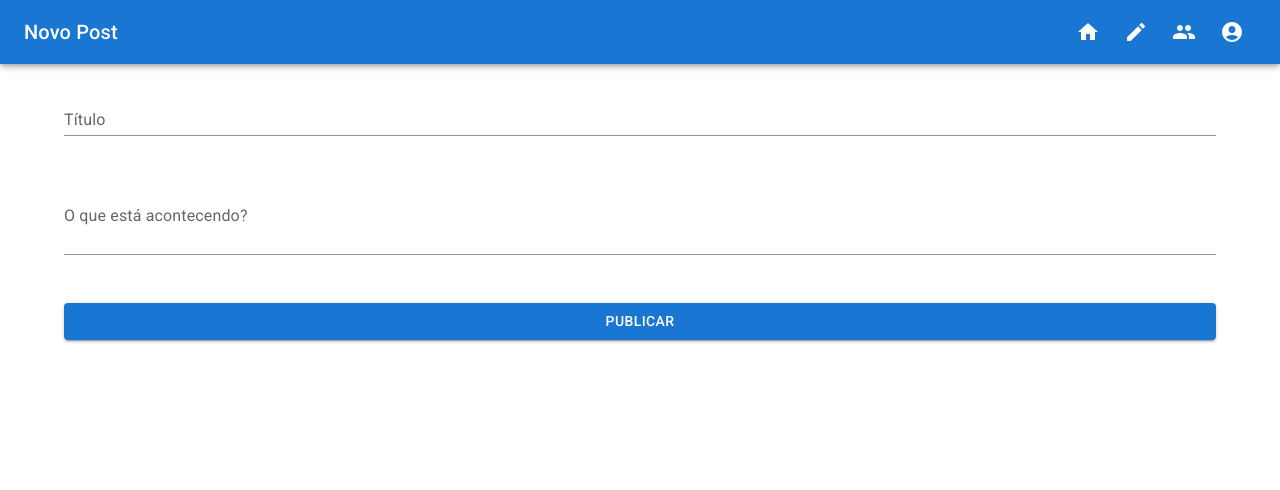
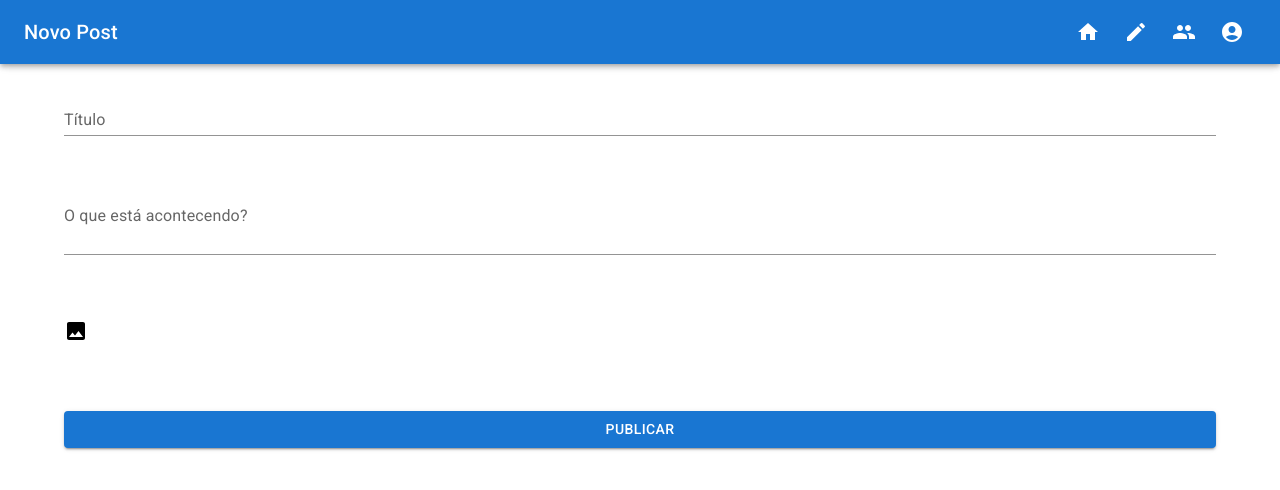
Before and after one commit to bc-fullstack-01/pedro-ivo-duarte-frontend, a React (Create React App) app: page /create in a window 1280 px wide. Shown: the top 490 px of the page. Built offline with nearby package versions, Linux system fonts and the light colour scheme.

Commit message:
implemented Dropzone component

```diff
--- /dev/null
+++ b/src/components/Dropzone/index.tsx
@@ -0,0 +1,39 @@
+import { useState, useCallback } from "react";
+import { useDropzone } from "react-dropzone";
+import { Image as ImageIcon } from "@mui/icons-material";
+
+interface Props {
+  onFileUploaded: (file: File) => void;
+}
+
+function Dropzone({ onFileUploaded }: Props) {
+  const [selectedFileUrl, setSelectedFileUrl] = useState("");
+
+  const onDrop = useCallback(
+    (acceptedFiles: any[]) => {
+      const file = acceptedFiles[0];
+
+      const fileUrl = URL.createObjectURL(file);
+      setSelectedFileUrl(fileUrl);
+      onFileUploaded(file);
+    },
+    [onFileUploaded]
+  );
+
+  const { getRootProps, getInputProps } = useDropzone({ onDrop });
+  return (
+    <div {...getRootProps()}>
+      <input {...getInputProps()} />
+
+      {selectedFileUrl ? (
+        <img src={selectedFileUrl} alt="Point thumbnail" />
+      ) : (
+        <p>
+          <ImageIcon />
+        </p>
+      )}
+    </div>
+  );
+}
+
+export default Dropzone;
--- a/src/pages/NewPost/index.tsx
+++ b/src/pages/NewPost/index.tsx
@@ -1,5 +1,6 @@
 import { Button, Container, Stack, TextField } from "@mui/material";
 import CustomAppBar from "../../components/CustomAppBar";
+import Dropzone from '../../components/Dropzone';
 
 const NewPost = () => {
   return (
@@ -20,6 +21,7 @@ const NewPost = () => {
             minRows={2}
 
           />
+          <Dropzone onFileUploaded={() => {}} />
           <Button type="submit" variant="contained">
             Publicar
           </Button>
```
